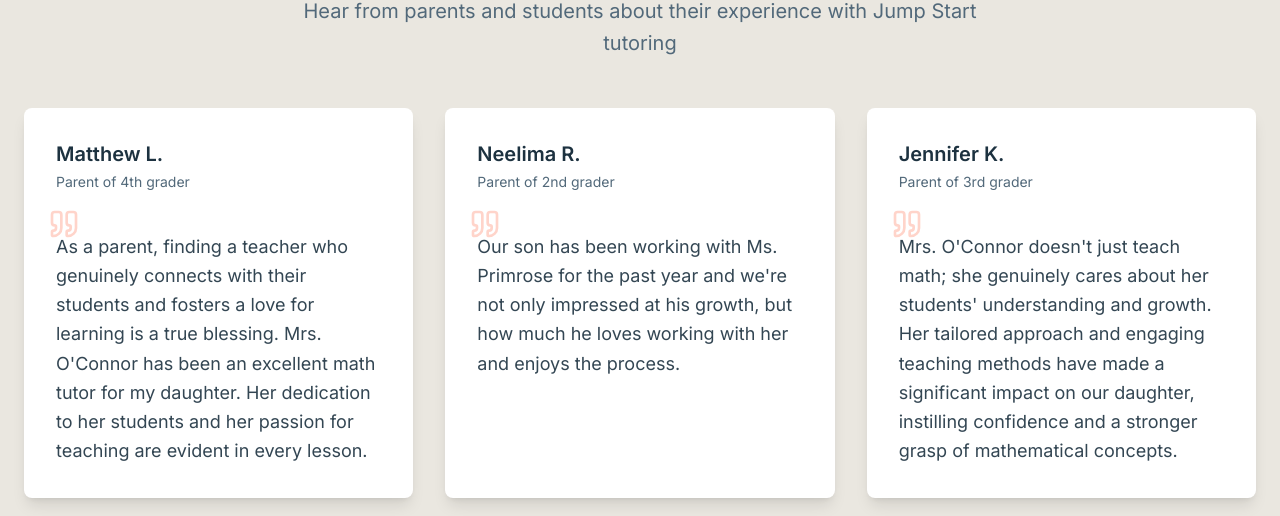
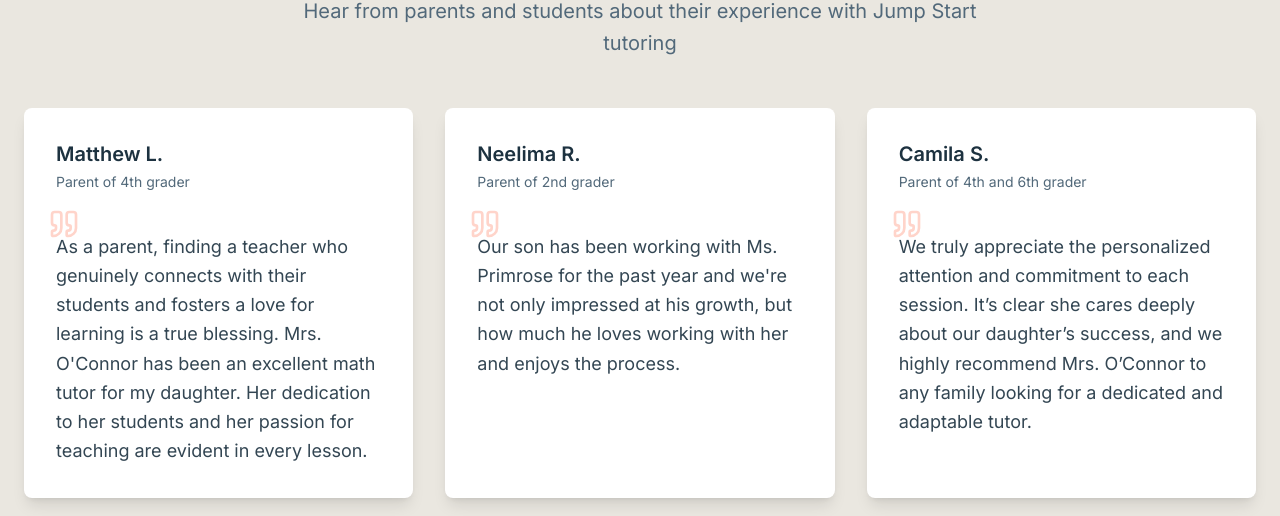
Before and after one commit to iyervish/jumpstart-tutoring, a Next.js app: page / in a window 1280 px wide. Shown: the part 3751-4267 px from the top of the page. Built offline with nearby package versions, Linux system fonts and the light colour scheme.

Commit message:
Update testimonial content in Home component

```diff
--- a/app/page.tsx
+++ b/app/page.tsx
@@ -384,9 +384,9 @@ export default function Home() {
               role="Parent of 2nd grader"
             />
             <TestimonialCard
-              quote="Mrs. O'Connor doesn't just teach math; she genuinely cares about her students' understanding and growth. Her tailored approach and engaging teaching methods have made a significant impact on our daughter, instilling confidence and a stronger grasp of mathematical concepts."
-              author="Jennifer K."
-              role="Parent of 3rd grader"
+              quote="We truly appreciate the personalized attention and commitment to each session. It’s clear she cares deeply about our daughter’s success, and we highly recommend Mrs. O’Connor to any family looking for a dedicated and adaptable tutor."
+              author="Camila S."
+              role="Parent of 4th and 6th grader"
             />
           </div>
         </div>
```
